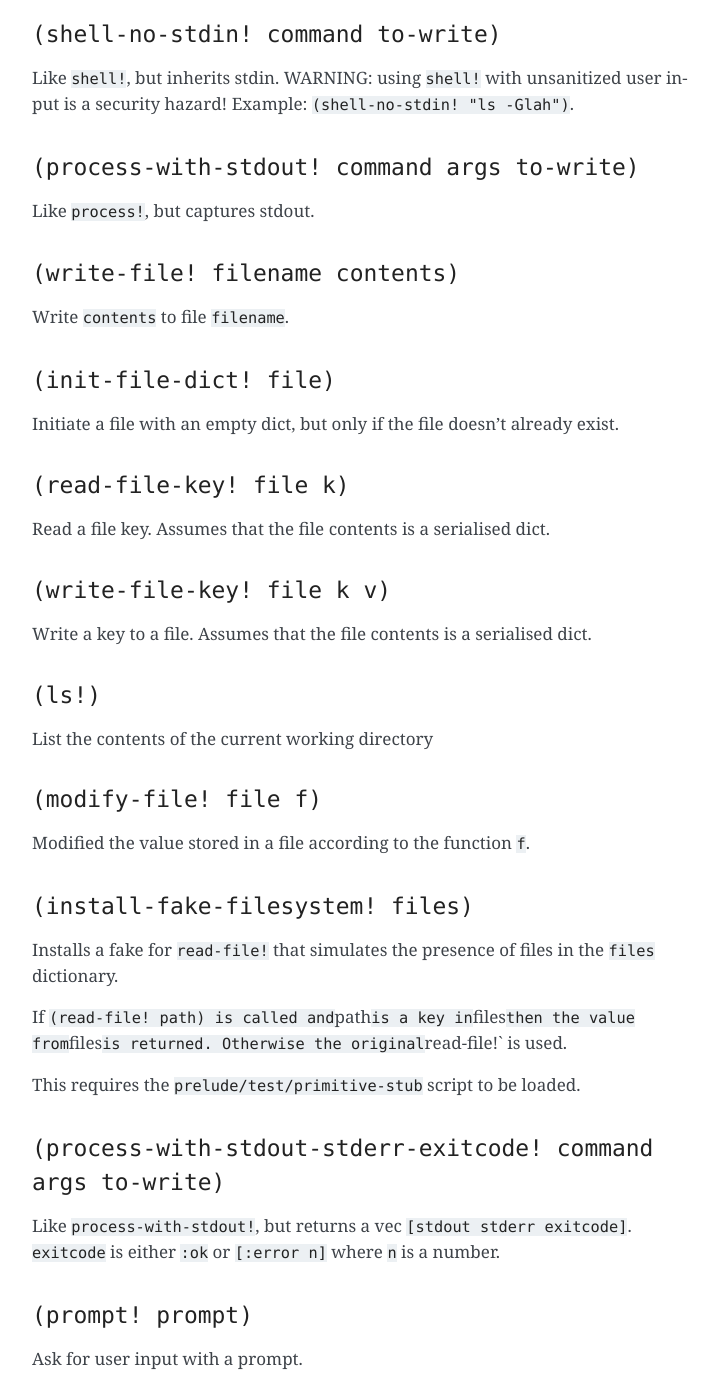
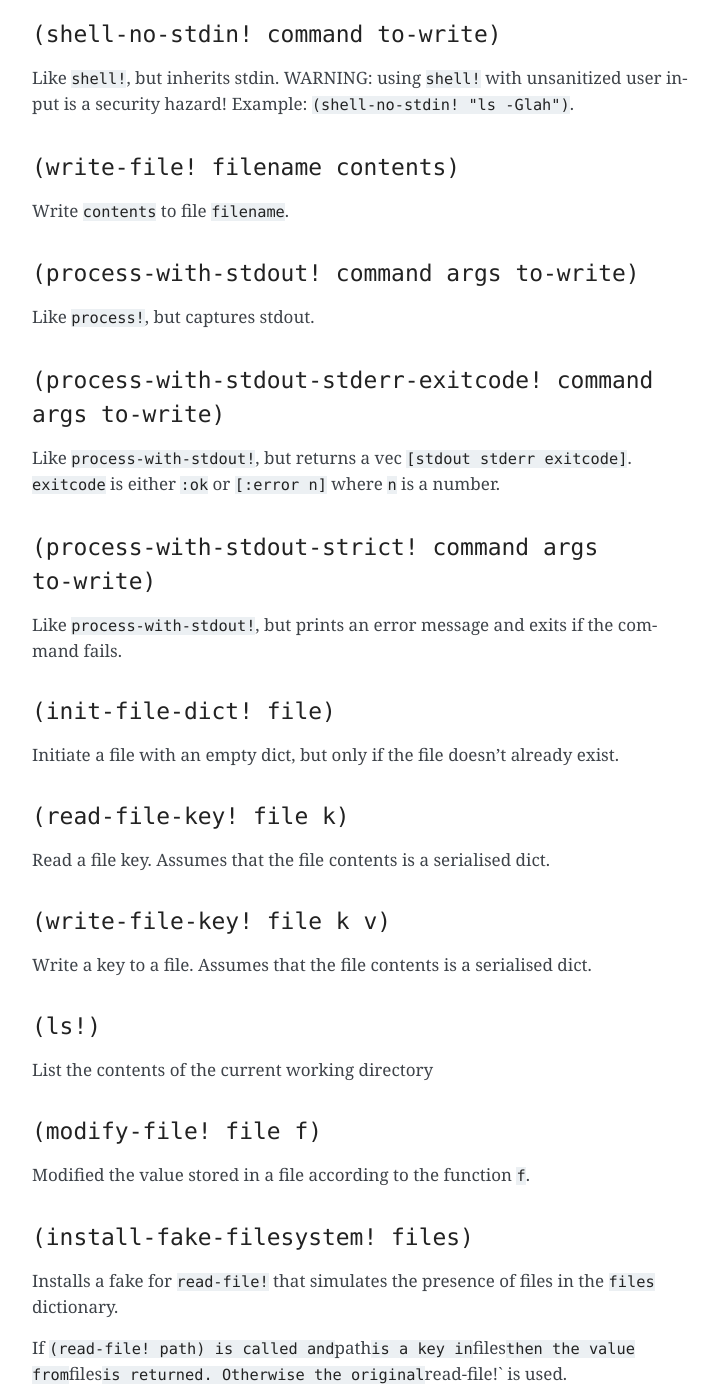
Before and after one commit to radicle-dev/radicle-alpha, a Sphinx documentation site: the page built from docs/source/reference.rst, in a window 1280 px wide and 1400 px high, scrolled down 19990 px. Shown: the whole window, without its empty margins (388-1106 px from the left). Built offline with Sphinx 7.4.7, drawn with Linux system fonts in a browser that asks for light colours; pages that are not in the unit, such as notebooks, are missing from menus; some of the changed text lies outside the part shown.

```diff
--- a/docs/source/reference.rst
+++ b/docs/source/reference.rst
@@ -959,15 +959,28 @@
 unsanitized user input is a security hazard! Example:
 ``(shell-no-stdin! "ls -Glah")``.
 
+``(write-file! filename contents)``
+~~~~~~~~~~~~~~~~~~~~~~~~~~~~~~~~~~~
+
+Write ``contents`` to file ``filename``.
+
 ``(process-with-stdout! command args to-write)``
 ~~~~~~~~~~~~~~~~~~~~~~~~~~~~~~~~~~~~~~~~~~~~~~~~
 
 Like ``process!``, but captures stdout.
 
-``(write-file! filename contents)``
-~~~~~~~~~~~~~~~~~~~~~~~~~~~~~~~~~~~
+``(process-with-stdout-stderr-exitcode! command args to-write)``
+~~~~~~~~~~~~~~~~~~~~~~~~~~~~~~~~~~~~~~~~~~~~~~~~~~~~~~~~~~~~~~~~
 
-Write ``contents`` to file ``filename``.
+Like ``process-with-stdout!``, but returns a vec
+``[stdout stderr exitcode]``. ``exitcode`` is either ``:ok`` or
+``[:error n]`` where ``n`` is a number.
+
+``(process-with-stdout-strict! command args to-write)``
+~~~~~~~~~~~~~~~~~~~~~~~~~~~~~~~~~~~~~~~~~~~~~~~~~~~~~~~
+
+Like ``process-with-stdout!``, but prints an error message and exits if
+the command fails.
 
 ``(init-file-dict! file)``
 ~~~~~~~~~~~~~~~~~~~~~~~~~~
@@ -1007,13 +1020,6 @@
 is used.
 
 This requires the ``prelude/test/primitive-stub`` script to be loaded.
-
-``(process-with-stdout-stderr-exitcode! command args to-write)``
-~~~~~~~~~~~~~~~~~~~~~~~~~~~~~~~~~~~~~~~~~~~~~~~~~~~~~~~~~~~~~~~~
-
-Like ``process-with-stdout!``, but returns a vec
-``[stdout stderr exitcode]``. ``exitcode`` is either ``:ok`` or
-``[:error n]`` where ``n`` is a number.
 
 ``(prompt! prompt)``
 ~~~~~~~~~~~~~~~~~~~~
```
Also changed, not shown: 3 other files.
